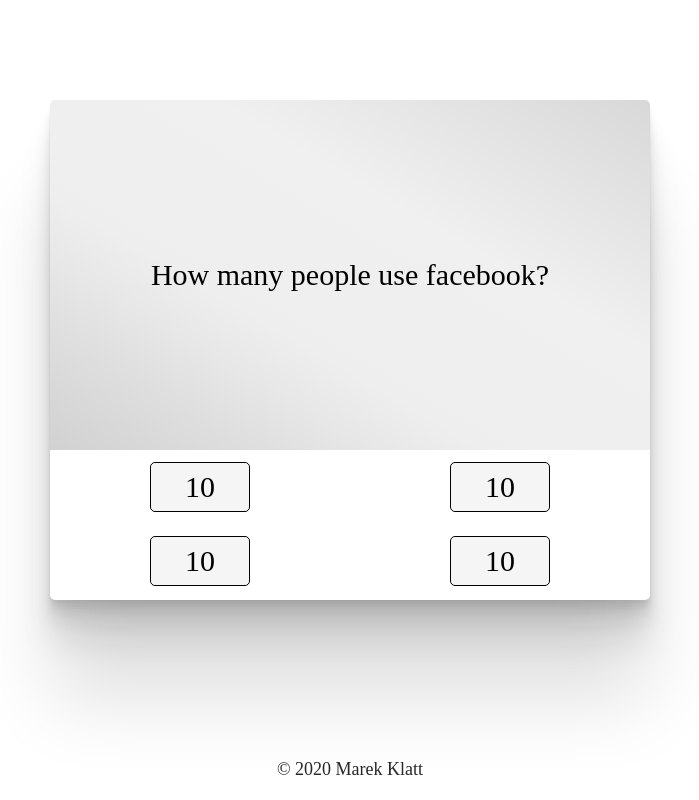
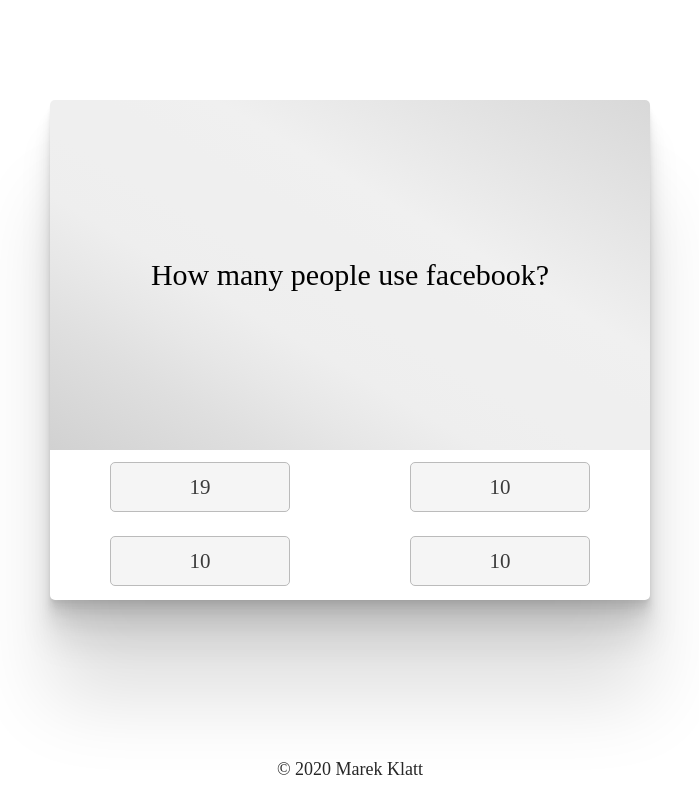
Before and after one commit to 531devv/react-quizz-app, a React (Create React App) app: page / in a window 1280 px wide. Shown: the whole page, without its empty margins (290-989 px from the left). Built offline with nearby package versions, Linux system fonts and the light colour scheme.

Commit message:
QuizzAnswer style update

```diff
--- a/src/Quizz/QuizzAnswer.js
+++ b/src/Quizz/QuizzAnswer.js
@@ -6,7 +6,7 @@
         return (
             <div className="quizz-answer">
                 <div className="grid">
-                    <div className="grid-item">10</div>
+                    <div className="grid-item">19</div>
                     <div className="grid-item">10</div>
                     <div className="grid-item">10</div>
                     <div className="grid-item">10</div>
--- a/src/Quizz/css/QuizzAnswer.css
+++ b/src/Quizz/css/QuizzAnswer.css
@@ -2,21 +2,24 @@
     display: grid;
     grid-template-columns: 1fr 1fr;
     width: 100%;
+    height: 100%;
 }
 
 .grid-item {
     display: flex;
     justify-content: center;
     align-items: center;
-    width: 100px;
+    width: 180px;
     height: 50px;
     background-color: whitesmoke;
-    color: black;
+    color: rgb(58, 58, 58);
     margin: 12px auto;
-    border: 1px solid black;
+    border: 1px solid rgb(187, 187, 187);
     border-radius: 5px;
     cursor: pointer;
     transition: 1s ease-out;
+    overflow: hidden;
+    font-size: 0.7em;
 }
 
 .grid-item:hover {
```
